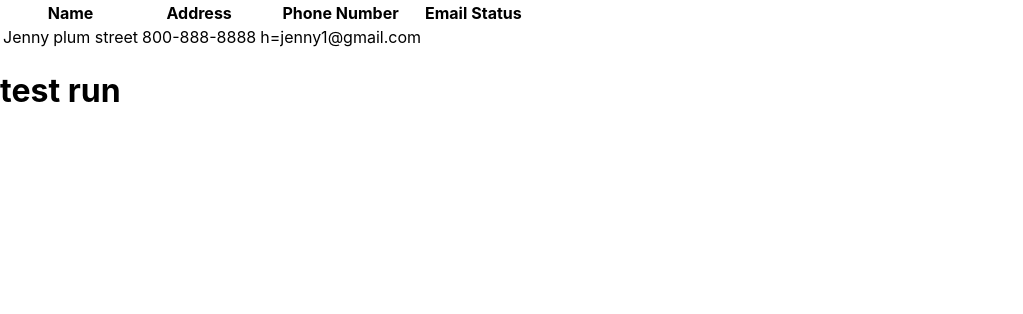
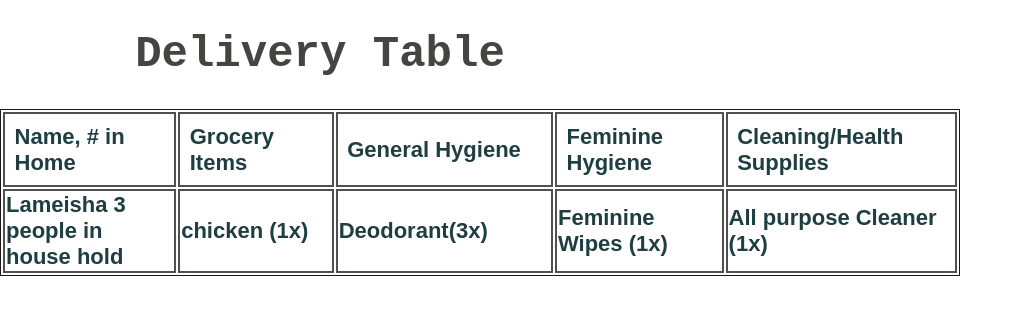
Before and after one commit to 464squad/FoodAssistants_FrontEnd, a React (Create React App) app: page / in a window 1280 px wide. Shown: the top 314 px of the page, without its empty margins (0-1023 px from the left). Built offline with nearby package versions, Linux system fonts and the light colour scheme.

Commit message:
worked on styling

```diff
--- a/src/App.js
+++ b/src/App.js
@@ -1,37 +1,40 @@
 import logo from './logo.svg';
 import './App.css';
 import React from 'react';
+import deliveryTable from './components/delivery/deliveryTable';
 
 const App =() =>{
-  return (
-    <div className="app-container">
+
+  return ( <div className="app-container">
+  <h1> Delivery Table</h1>
   <table>
     <thead>
       <tr>
-            <th colspan="2">Name</th>
-            <th>Address</th>
-            <th>Phone Number</th>
-            <th>Email</th>
-            <th>Status</th>
+        <th>Name, # in Home</th>
+        <th>Grocery Items</th>
+        <th>General Hygiene</th>
+        <th>Feminine Hygiene</th>
+        <th>Cleaning/Health Supplies</th>
       </tr>
     </thead>
     <tbody>
       <tr>
         {/* this is where the data goes */}
-            <td>Jenny</td>
-            <td>plum street</td>
-            <td>800-888-8888</td>
-            <td>h=jenny1@gmail.com</td>
-
+        <td>Lameisha 3 people in house hold</td>
+        <td>chicken (1x)</td>
+        <td>Deodorant(3x)</td>
+        <td>Feminine Wipes (1x)</td>
+        <td>All purpose Cleaner (1x)</td>
       </tr>
     </tbody>
   </table>
 
-        <h1>test run</h1>
 
 
-    </div>
-  );
+
+</div>);
+
 }
 
+
 export default App;
--- a/src/components/delivery/deliveryTable.js
+++ b/src/components/delivery/deliveryTable.js
@@ -1,5 +1,11 @@
-function deliveryTable() {
-    return ( <div className="app-container">
+import React from "react";
+//import App from "../../App";
+import './styling.css';
+
+
+
+const deliveryTable = () => {
+    return (  <div className="app-container">
     <h1> Delivery Table</h1>
     <table>
       <thead>
@@ -20,12 +26,10 @@ function deliveryTable() {
           <td>Feminine Wipes (1x)</td>
           <td>All purpose Cleaner (1x)</td>
         </tr>
+
       </tbody>
     </table>
-
-
-
-
-  </div>)
+    </div>
+    )
 }
-  export default deliveryTable
+  export default deliveryTable;
--- a/src/components/delivery/styling.css
+++ b/src/components/delivery/styling.css
@@ -1,10 +1,20 @@
 /* Styling */
+
+
+
+
+h1 {
+  color: rgb(70, 67, 67);
+  text-align: center;
+  font-family:monospace;
+  font-size: 44px;
+}
 body {
-  margin: auto;
+
   width: 640px;
-  padding: 50px;
+
   font-family: 'Lexend Deca', sans-serif;
-  color: rgb(228, 128, 128);
+  color: rgb(59, 122, 141);
 }
 
 body, div, p {
@@ -25,22 +35,47 @@ body {
   width: 70%;
 }
 
-img {
-  width: 470px;
-  border: 10px solid rgb(31, 29, 29);
+/* table, th, td {
+    border: 6px solid rgb(70, 69, 69);
+    text-align: center;
+  } */
+table {
+  border: 1px solid rgb(26, 23, 23);
+  color: rgb(31, 62, 66);
+  width: 150%;
+  font-weight: 700;
 }
 
-table, th, td {
-    border: 6px solid black;
-    text-align: center;
-  }
-table, th, td {
-    border: 5px solid black;
-    text-align: center;
+    /* border: 2px solid rgb(83, 79, 79); */
+    /* text-align: left;
     margin: auto;
-    width: 300px;
-    padding: 20px;
+    width: 1000px;
     font-family: 'Lexend Deca', sans-serif;
-    font-weight: 900;
+    font-weight: 700;
+
+  } */
+ th{
+    border: 2px solid rgb(83, 79, 79);
+    text-align: left;
+    margin: auto;
+    width: 1000px;
+    padding: 1%;
+    font-family: 'Lexend Deca', sans-serif;
+    font-weight: 700;
 
   }
+  td {
+    border: 2px solid rgb(83, 79, 79);
+    text-align: left;
+    margin: auto;
+    width: 1000px;
+    font-family: 'Lexend Deca', sans-serif;
+    font-weight: 700;
+
+  }
+  /* .deliveryTable{
+    display: flex;
+    flex-direction: column;
+    text-align: left;
+    background-color: cadetblue;
+  } */
```
Lines whose indentation alone changed are shown as unchanged.
